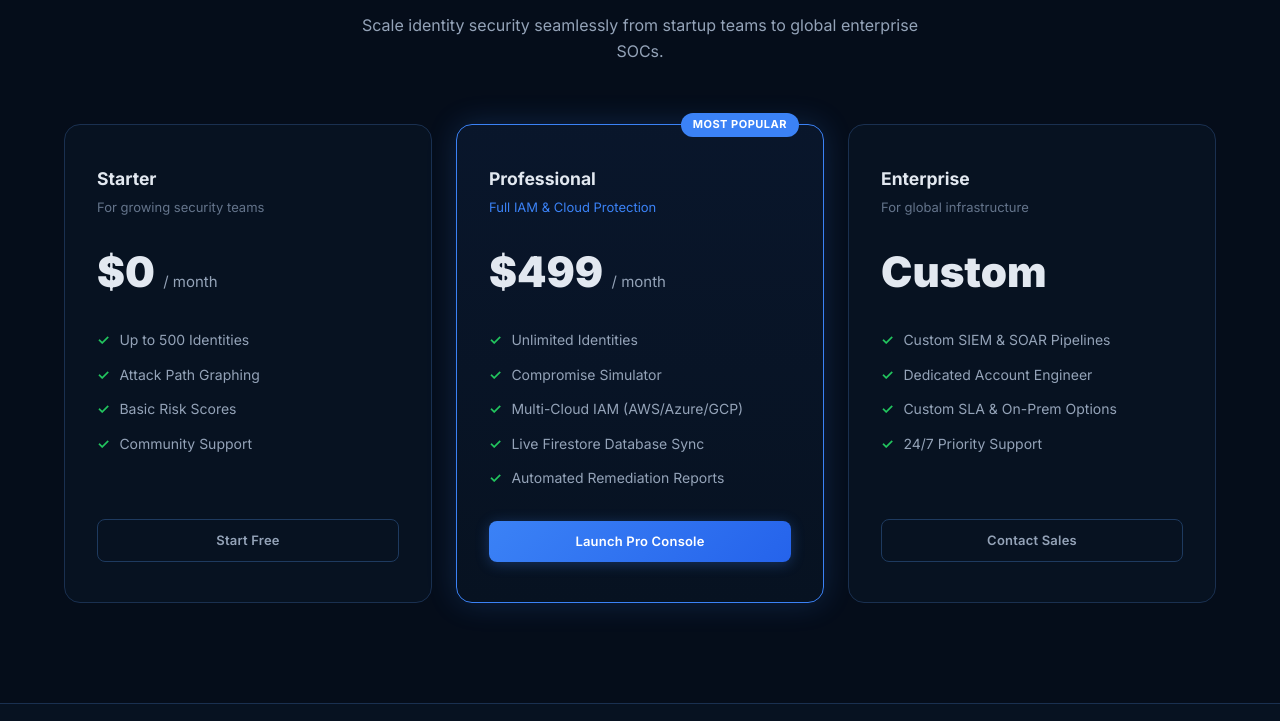
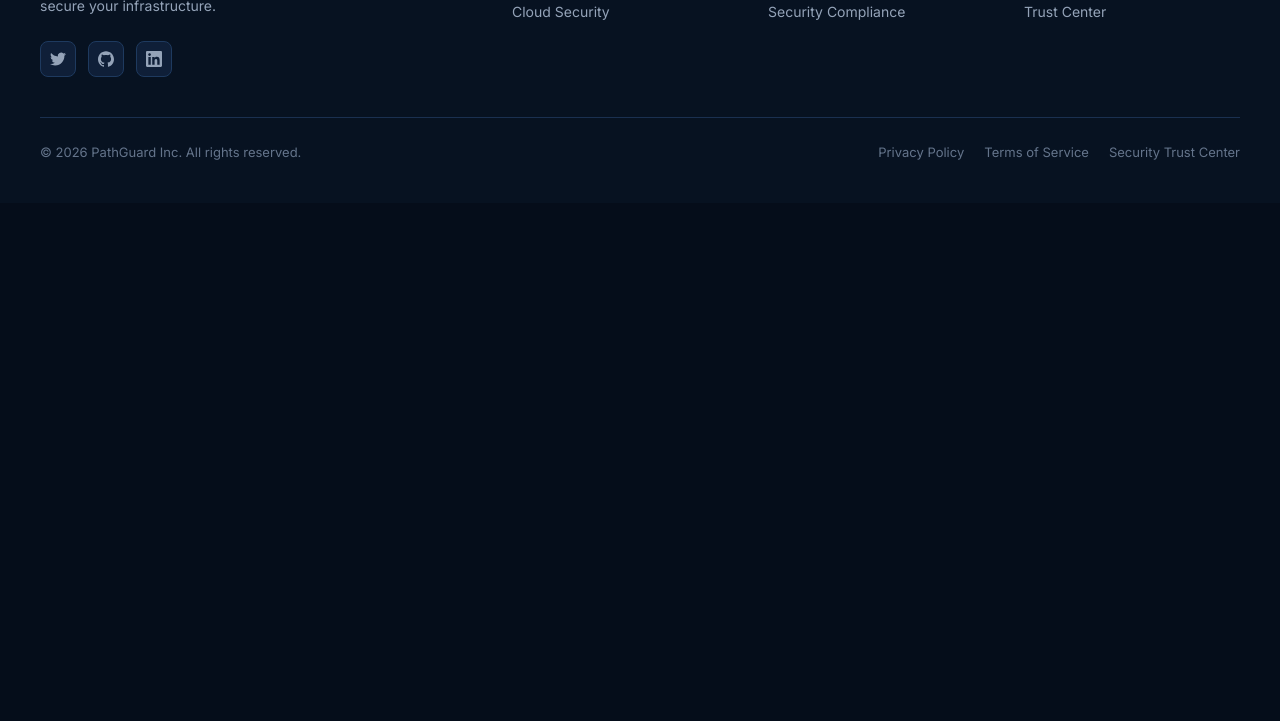
Before and after one commit to H-A-C-K-design/HACKTHON, a website: page home.html in a window 1280 px wide. Shown: the part 1950-2671 px from the top of the page. After the commit the page ends 2153 px from the top, so only its background shows below. Drawn offline with Linux system fonts and the light colour scheme.

Commit message:
Remove Transparent Enterprise Pricing section from home and index pages

```diff
--- a/home.html
+++ b/home.html
@@ -155,7 +155,7 @@ nav.scrolled{background:rgba(5,13,26,.92);backdrop-filter:blur(18px);border-bott
   <div class="nav-links">
     <a href="#features">Features</a>
     <a href="#solutions">Solutions</a>
-    <a href="#pricing">Pricing</a>
+
     <a href="#compliance">Security & Compliance</a>
   </div>
   <div class="nav-actions">
@@ -262,60 +262,7 @@ nav.scrolled{background:rgba(5,13,26,.92);backdrop-filter:blur(18px);border-bott
   </div>
 </section>
 
-<!-- PRICING -->
-<section class="section" id="pricing">
-  <h2 class="section-title">Transparent Enterprise Pricing</h2>
-  <p class="section-sub">Scale identity security seamlessly from startup teams to global enterprise SOCs.</p>
 
-  <div class="grid-3">
-    <div class="pricing-card">
-      <div>
-        <h3>Starter</h3>
-        <p style="font-size:13px;color:var(--text3);margin-top:4px">For growing security teams</p>
-        <div class="price">$0 <span>/ month</span></div>
-        <ul class="pricing-list">
-          <li>Up to 500 Identities</li>
-          <li>Attack Path Graphing</li>
-          <li>Basic Risk Scores</li>
-          <li>Community Support</li>
-        </ul>
-      </div>
-      <a href="auth.html?mode=register" class="btn btn-ghost" style="width:100%;justify-content:center">Start Free</a>
-    </div>
-
-    <div class="pricing-card popular">
-      <div class="popular-badge">Most Popular</div>
-      <div>
-        <h3>Professional</h3>
-        <p style="font-size:13px;color:var(--blue);margin-top:4px">Full IAM & Cloud Protection</p>
-        <div class="price">$499 <span>/ month</span></div>
-        <ul class="pricing-list">
-          <li>Unlimited Identities</li>
-          <li>Compromise Simulator</li>
-          <li>Multi-Cloud IAM (AWS/Azure/GCP)</li>
-          <li>Live Firestore Database Sync</li>
-          <li>Automated Remediation Reports</li>
-        </ul>
-      </div>
-      <a href="auth.html?mode=register" class="btn btn-primary" style="width:100%;justify-content:center">Launch Pro Console</a>
-    </div>
-
-    <div class="pricing-card">
-      <div>
-        <h3>Enterprise</h3>
-        <p style="font-size:13px;color:var(--text3);margin-top:4px">For global infrastructure</p>
-        <div class="price">Custom</div>
-        <ul class="pricing-list">
-          <li>Custom SIEM & SOAR Pipelines</li>
-          <li>Dedicated Account Engineer</li>
-          <li>Custom SLA & On-Prem Options</li>
-          <li>24/7 Priority Support</li>
-        </ul>
-      </div>
-      <a href="auth.html" class="btn btn-ghost" style="width:100%;justify-content:center">Contact Sales</a>
-    </div>
-  </div>
-</section>
 
 <!-- FOOTER -->
 <footer class="footer">
@@ -356,7 +303,7 @@ nav.scrolled{background:rgba(5,13,26,.92);backdrop-filter:blur(18px);border-bott
         <a href="#features">Attack Paths</a>
         <a href="#features">Compromise Simulator</a>
         <a href="#features">Cloud Security</a>
-        <a href="#pricing">Pricing</a>
+
       </div>
     </div>
 
```
Also changed, not shown: index.html (+2 -55 lines).
